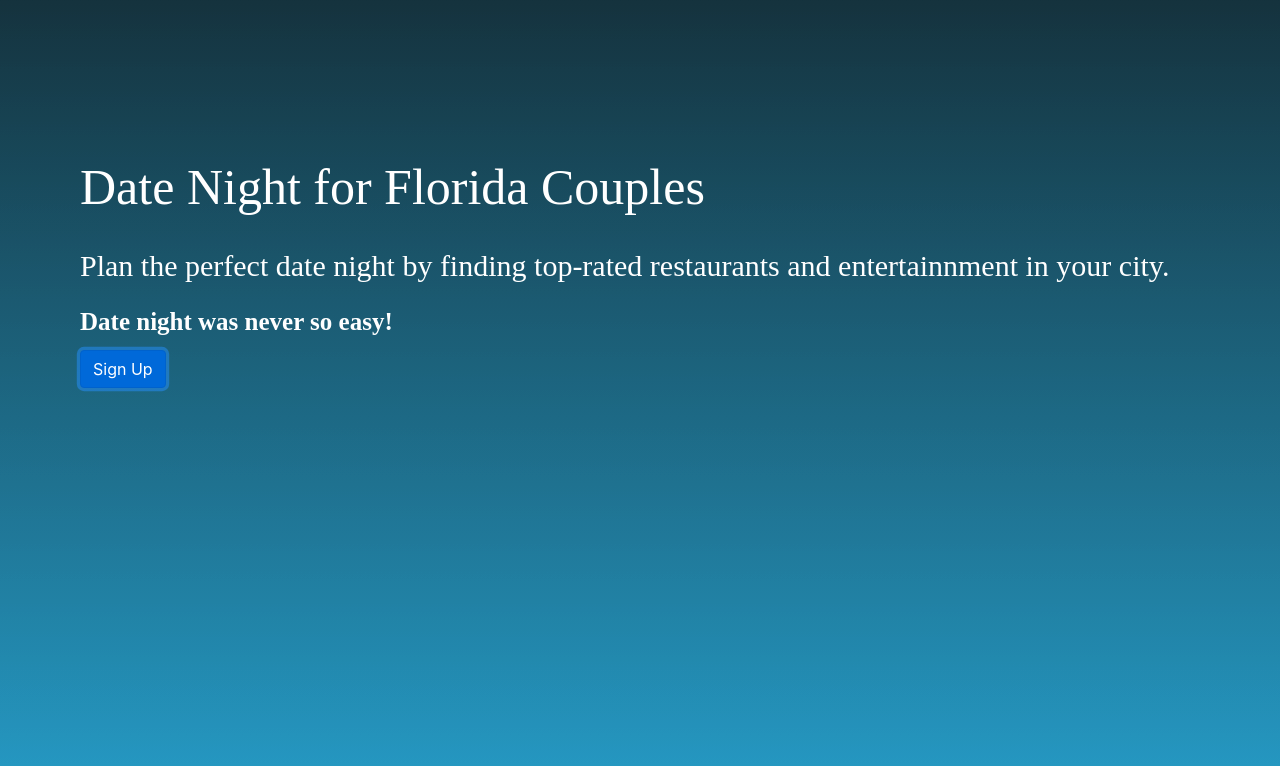
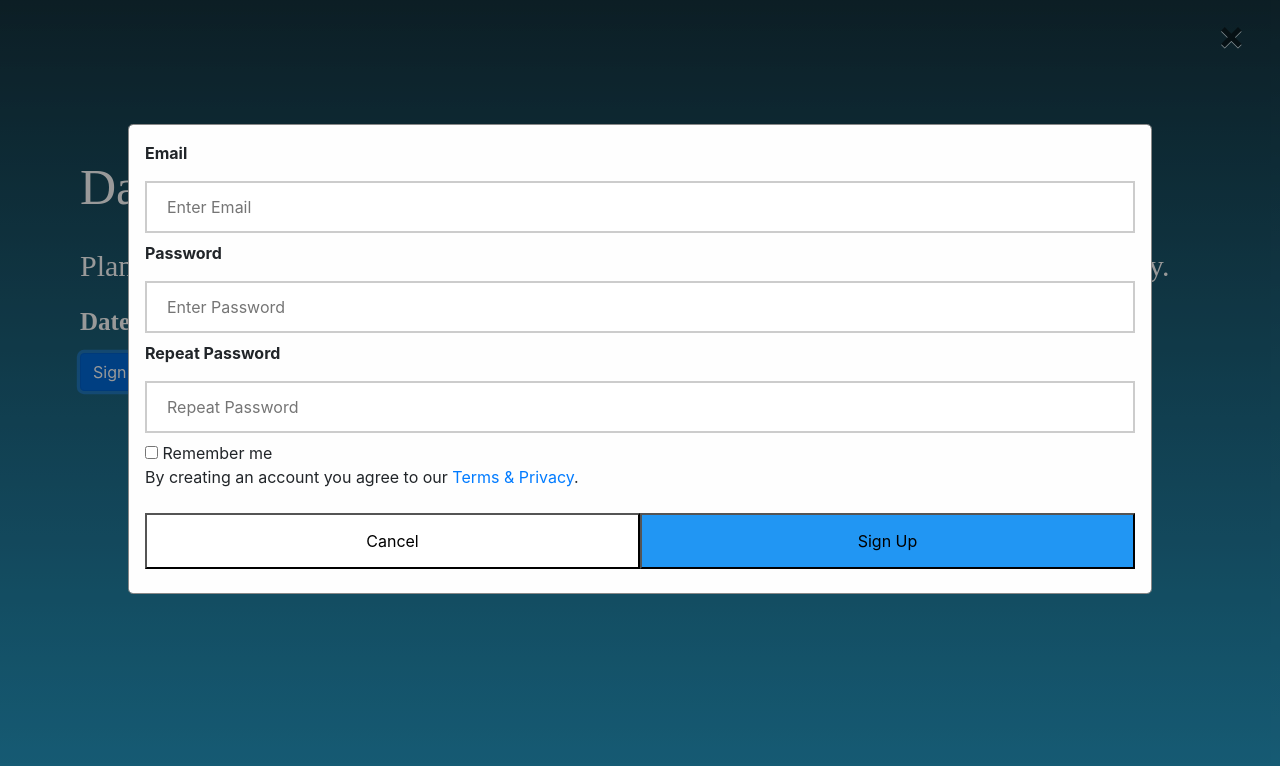
Before and after one commit to zalina4813/Sunshine-D8, a plain HTML site: page index.html in a window 1280 px wide. Both pictures are taken after a click on the button "Sign Up". Drawn offline with nearby package versions, Linux system fonts and the light colour scheme; files that its build step writes are made by us from their sources; a web font is replaced by a local one.

Commit message:
put code onto HTML for modal

```diff
--- a/assets/css/style.css
+++ b/assets/css/style.css
@@ -47,3 +47,92 @@ h3{
 #signUp {
     margin-top: 5px;
 }
+
+/* Got this modal css from https://www.geeksforgeeks.org/create-responsive-modal-sign-form-website/ */
+ /*add full-width input fields*/
+ input[type=text],
+ input[type=password] {
+     width: 100%;
+     padding: 12px 20px;
+     margin: 8px 0;
+     display: inline-block;
+     border: 2px solid #ccc;
+     box-sizing: border-box;
+ }
+ /* set a style for all buttons*/
+ button {
+     background-color: #2196f3;
+     color: black;
+     padding: 14px 20px;
+     margin: 8px 0;
+     cursor: pointer;
+     width: 100%;
+ }
+ /*set styles for the cancel button*/
+ .cancelbtn {
+     padding: 14px 20px;
+     background-color: #ffffff;
+ }
+ /*float cancel and signup buttons and add an equal width*/
+ .cancelbtn,
+ .signupbtn {
+     float: left;
+     width: 50%
+ }
+ /*add padding to container elements*/
+ .container {
+     padding: 16px;
+ }
+ /*define the modal’s background*/
+
+ .modal {
+     display: none;
+     position: fixed;
+     z-index: 1;
+     left: 0;
+     top: 0;
+     width: 100%;
+     height: 100%;
+     overflow: auto;
+     background-color: rgb(0, 0, 0);
+     background-color: rgba(0, 0, 0, 0.4);
+     padding-top: 60px;
+ }
+ /*define the modal-content background*/
+
+ .modal-content {
+     background-color: #fefefe;
+     margin: 5% auto 15% auto;
+     border: 1px solid #888;
+     width: 80%;
+ }
+ /*define the close button*/
+
+ .close {
+     position: absolute;
+     right: 35px;
+     top: 15px;
+     color: #000;
+     font-size: 40px;
+     font-weight: bold;
+ }
+ /*define the close hover and focus effects*/
+
+ .close:hover,
+ .close:focus {
+     color: red;
+     cursor: pointer;
+ }
+
+ .clearfix::after {
+     content: "";
+     clear: both;
+     display: table;
+ }
+
+ @media screen and (max-width: 300px) {
+     .cancelbtn,
+     .signupbtn {
+         width: 100%;
+     }
+ }
--- a/assets/javascript/app.js
+++ b/assets/javascript/app.js
@@ -10,4 +10,12 @@ $('document').ready(function() {
 
     })
 
+    var modal = document.getElementById('id01');
+
+        window.onclick = function(event) {
+            if (event.target == modal) {
+                modal.style.display = "none";
+            }
+        }
+
 })
--- a/index.html
+++ b/index.html
@@ -23,16 +23,38 @@
 
             <div class= "col-md-12">
 
-                <h1> Date Night for Florida Couples</h1>
+                <h1>Date Night for Florida Couples</h1>
 
                 <h2>Plan the perfect date night by finding top-rated restaurants and entertainnment in your city.</h2>
 
                 <h3>Date night was never so easy!</h3>
 
                 <!-- This sets up for us to use a modal for the user to sign up -->
-                <button id= "signUp" type="button" class="btn btn-primary" data-toggle="modal" data-target="#exampleModalLong">
-                    Sign Up
-                </button>
+                <button class= "btn btn-primary"onclick="document.getElementById('id01').style.display='block'" style="width:auto;">Sign Up</button>
+
+                    <!-- Got the model popup from https://www.geeksforgeeks.org/create-responsive-modal-sign-form-website/ -->
+                    <div id="id01" class="modal">
+                        <span onclick="document.getElementById('id01').style.display='none'" class="close" title="Close Modal">×</span>
+                        <form class="modal-content animate" action="/action_page.php">
+                            <div class="container">
+                                <label><b>Email</b></label>
+                                <input type="text" placeholder="Enter Email" name="email" required>
+
+                                <label><b>Password</b></label>
+                                <input type="password" placeholder="Enter Password" name="psw" required>
+
+                                <label><b>Repeat Password</b></label>
+                                <input type="password" placeholder="Repeat Password" name="psw-repeat" required>
+                                <input type="checkbox"> Remember me
+                                <p>By creating an account you agree to our <a href="#">Terms & Privacy</a>.</p>
+
+                                <div class="clearfix">
+                                    <button type="button" onclick="document.getElementById('id01').style.display='none'" class="cancelbtn">Cancel</button>
+                                    <button type="submit" class="signupbtn">Sign Up</button>
+                                </div>
+                            </div>
+                        </form>
+                    </div>
 
             </div>
 
```
